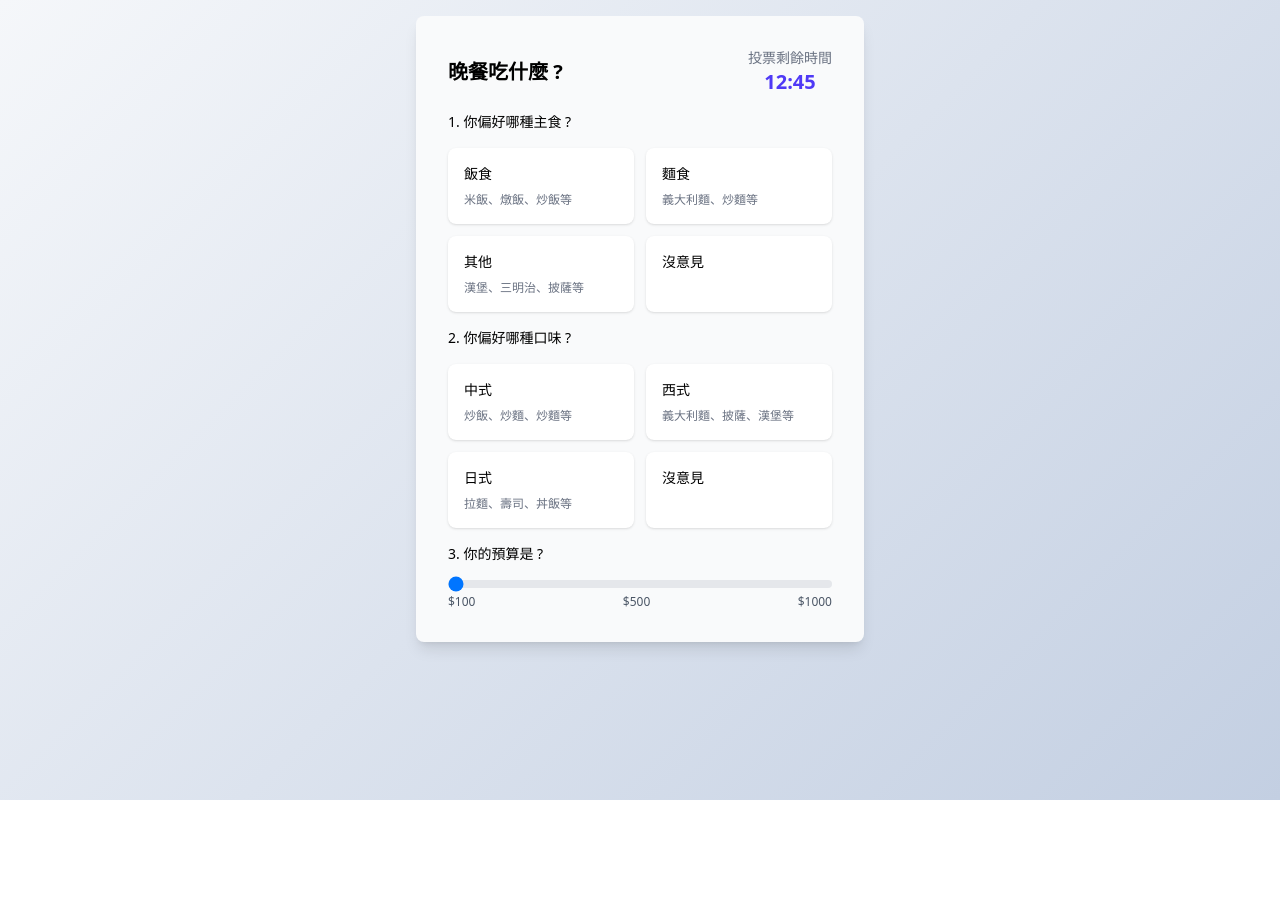
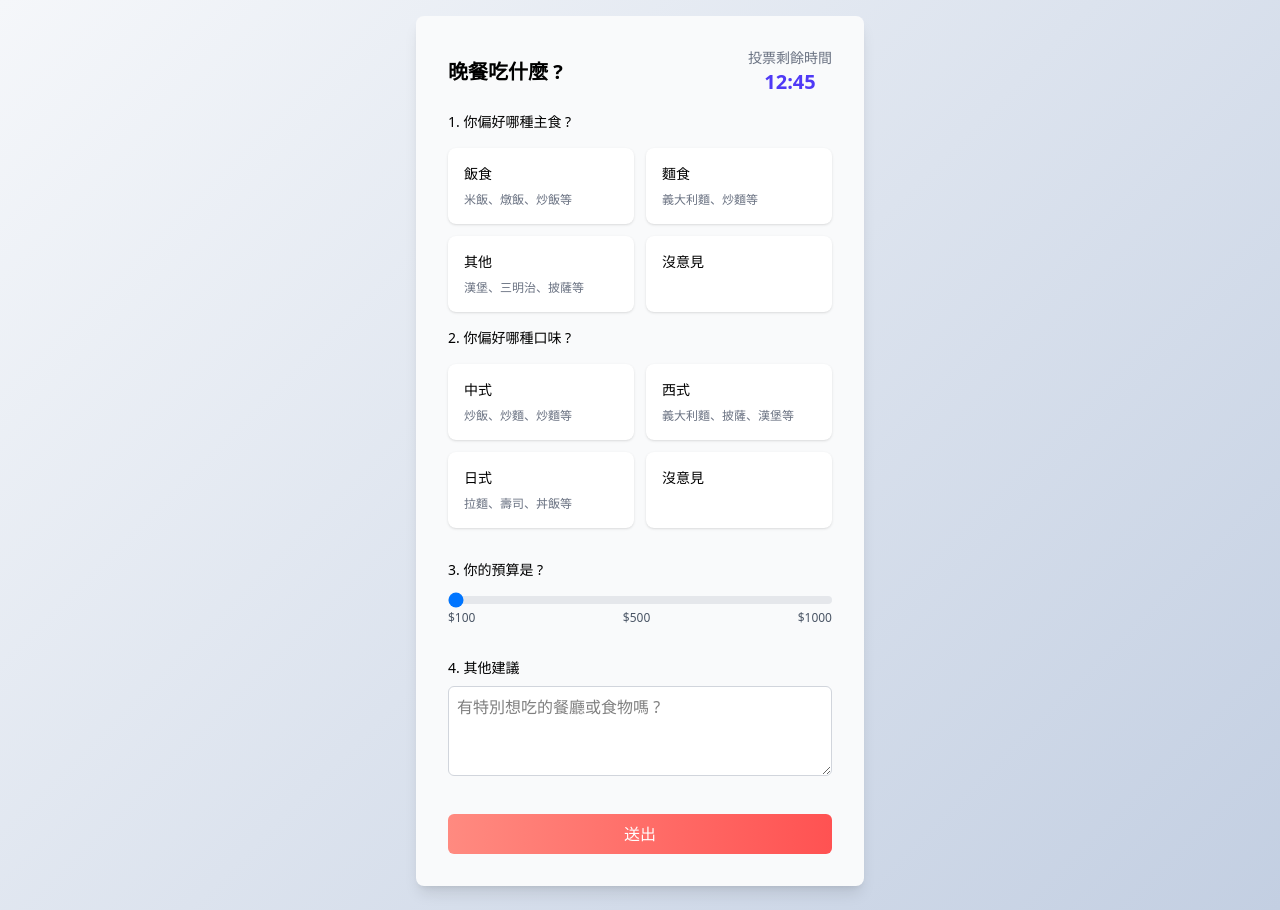
Before and after one commit to jon111rock/dine-vote, a Vue app: page /voting-form in a window 1280 px wide. Before the commit the page ends 800 px from the top, so only its background shows below. Built offline with nearby package versions, Linux system fonts and the light colour scheme.

Commit message:
feat(voting): 在VotingForm中新增其他建議欄位與送出按鈕，調整間距以改善使用者體驗

```diff
--- a/src/views/VotingForm.vue
+++ b/src/views/VotingForm.vue
@@ -41,8 +41,8 @@ const flavorOptions = [{
 </script>
 
 <template>
-  <div class="flex items-center h-screen flex-col">
-    <div class="w-full max-w-md bg-gray-50 rounded-lg p-8 shadow-lg mt-4">
+  <div class="flex items-center flex-col">
+    <div class="w-full max-w-md bg-gray-50 rounded-lg p-8 shadow-lg mt-4 mb-6">
       <div class="flex justify-between items-center gap-2">
         <h1 class="text-xl font-bold">晚餐吃什麼 ?</h1>
         <div class="flex flex-col items-center">
@@ -64,7 +64,7 @@ const flavorOptions = [{
           title="2. 你偏好哪種口味 ?"
         />
       </div>
-      <div class="mt-4">
+      <div class="mt-8">
         <p class="text-sm">3. 你的預算是 ?</p>
         <input type="range" min="100" max="1000" class="w-full mt-4 h-2 appearance-none bg-gray-200 rounded-full cursor-pointer" />
         <div class="flex justify-between items-center">
@@ -73,6 +73,17 @@ const flavorOptions = [{
           <span class="text-xs text-gray-600">$1000</span>
         </div>
       </div>
+      <div class="mt-8">
+        <p class="text-sm">4. 其他建議</p>
+        <textarea
+          class="w-full mt-2 p-2 rounded-md border border-gray-300 bg-white"
+          placeholder="有特別想吃的餐廳或食物嗎 ?"
+          rows="3"
+        />
+      </div>
+      <div class="mt-8">
+        <button class="w-full bg-red-gradient text-white p-2 rounded-md cursor-pointer">送出</button>
+      </div>
     </div>
   </div>
 </template>
```
